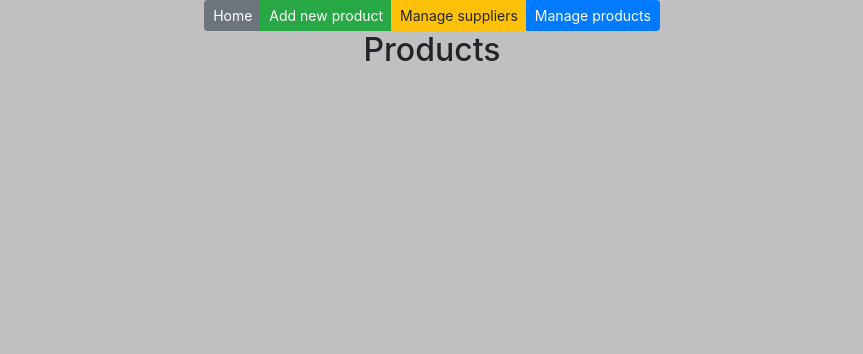
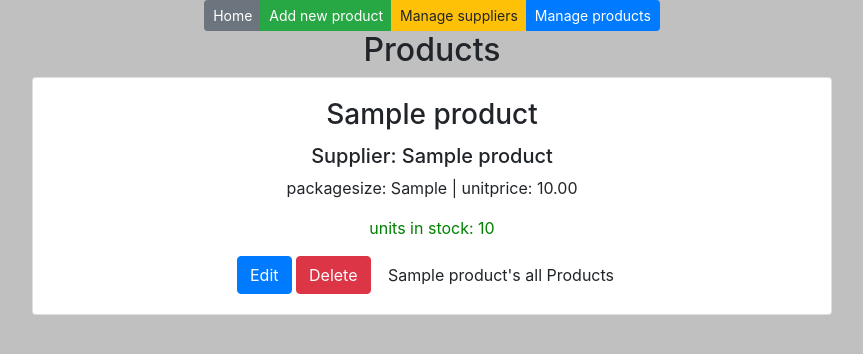
Before and after one commit to FelixJustice/django-kurssi-projekti, a Django app: page /products/ in a window 1280 px wide. Shown: the top 354 px of the page, without its empty margins (208-1071 px from the left). Run offline with Django 3.2, Linux system fonts and the light colour scheme; tables that the repository leaves empty hold one stand-in row (values such as "Sample post"); some libraries are stand-ins or nearby versions.

Commit message:
datanlistaus unohtui products

```diff
--- a/app/templates/products.html
+++ b/app/templates/products.html
@@ -11,4 +11,19 @@
 
 <h2>Products</h2>
 
+{% for p in products %}
+
+    <div class="card" style="width: 50rem;">
+        <div class="card-body">
+            <h3 class="card-title">{{p.productname}}</h3>
+            <h5 class="card-text">Supplier: {{p.companyname}}</h5>
+            <p class="card-text">packagesize: {{p.packagesize}} | unitprice: {{p.unitprice}} </p>
+            <p class="card-text" style="color: green;">units in stock: {{p.unitsinstock}} </p>
+            <a href="#" class="btn btn-primary">Edit</a>
+            <a href="/delete-product/{{s.id}}/" class="btn btn-danger">Delete</a>
+            <a href="#" class="btn btn-btn-secondary">{{p.companyname}}'s all Products</a>
+        </div>
+    </div>
+
+{% endfor %}
 {% endblock content %}
```
